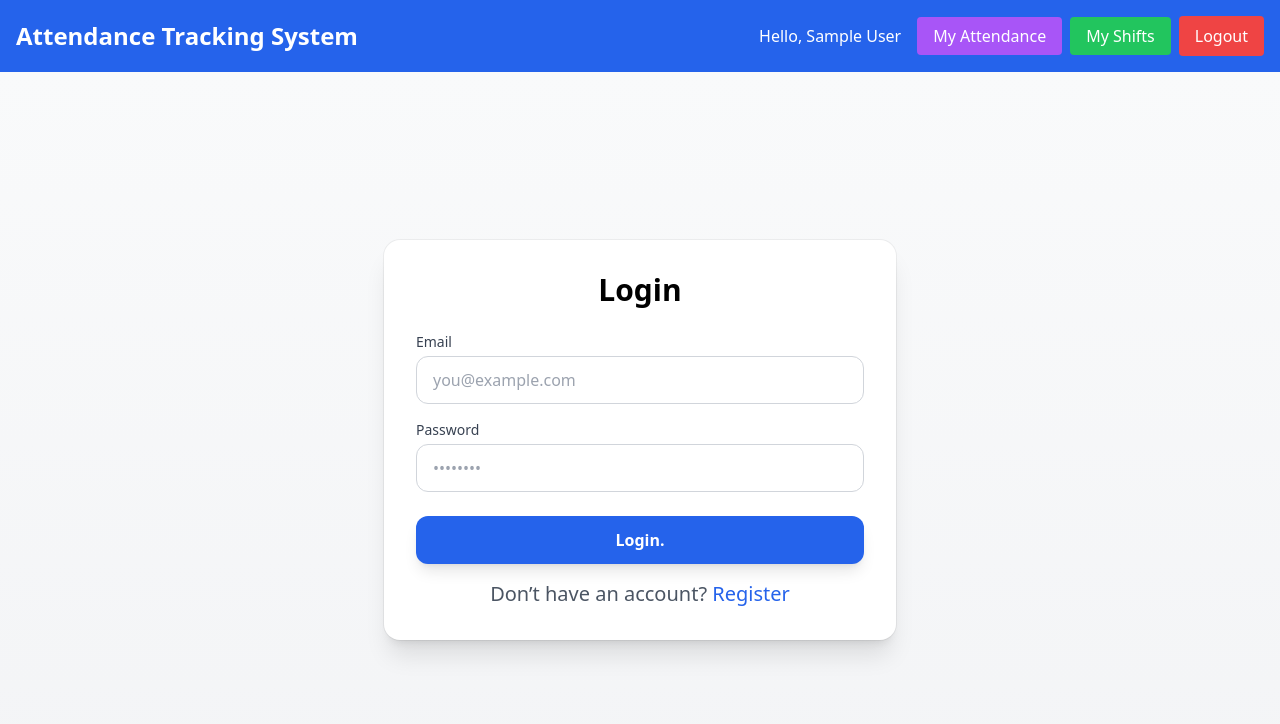
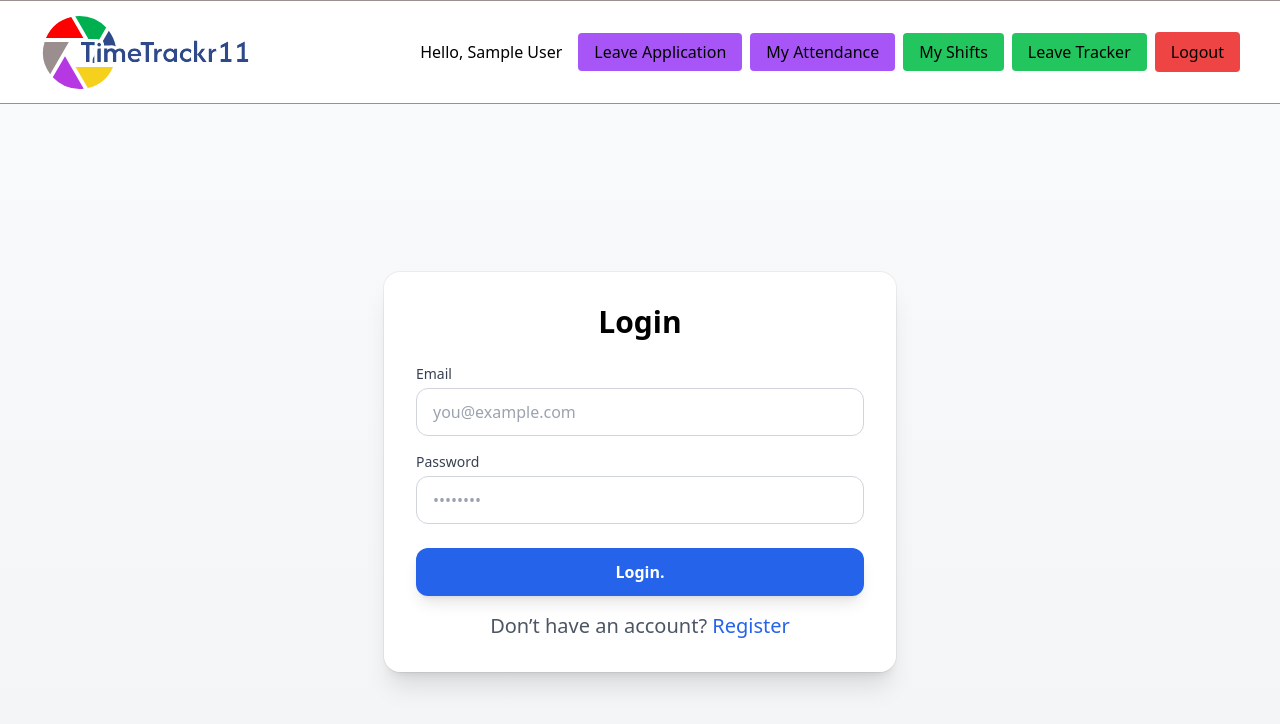
Before and after one commit to jamesR-11/group_11, a React (Create React App) app in the folder frontend/: page /login in a window 1280 px wide. Shown: the top 724 px of the page. Built offline with nearby package versions, Linux system fonts and the light colour scheme; sample sign-in values are in the browser's storage; a web font is replaced by a local one.

Commit message:
Update Navbar

```diff
--- a/frontend/src/components/Navbar.jsx
+++ b/frontend/src/components/Navbar.jsx
@@ -23,30 +23,44 @@ const Navbar = () => {
   };
 
 return (
-    <nav className="bg-blue-600 text-white p-4 flex justify-between items-center">
-      <Link to={user ? "/attendance" : "/"} className="text-2xl font-bold">Attendance Tracking System</Link>
+    <nav className="h-[104px] flex items-center justify-between px-10"
+          style={{
+            borderTop: "1px solid #9A8E8E",
+            borderBottom: "1px solid #9A8E8E",
+            background: "#FFF",
+          }}>
+      <Link to={user ? "/attendance" : "/"}><img src="/timetrackr11_page.svg" alt="TimeTrackr11 Logo" className="h-25 w-25" /></Link>
       <div>
         {user ? (
           <>
             <span className="mr-4">Hello, {user.name}</span>
+            <Link to="/applyLeave" className="bg-purple-500 px-4 py-2 rounded hover:bg-purple-700 mr-2">
+              Leave Application
+            </Link>
             <Link to="/attendance" className="bg-purple-500 px-4 py-2 rounded hover:bg-purple-700 mr-2">
               My Attendance
             </Link>
             <Link to="/shifts" className="bg-green-500 px-4 py-2 rounded hover:bg-green-700 mr-2">
               My Shifts
             </Link>
+            <Link to="/leaveTracker" className="bg-green-500 px-4 py-2 rounded hover:bg-green-700 mr-2">
+              Leave Tracker
+            </Link>
 
             {/* Admin link visible only for the hard-coded admin email */}
             {user && user.email === ADMIN_EMAIL && (
               <>
+                <Link to="/admin/worklist" className="bg-indigo-500 px-3 py-2 rounded mr-2 hover:bg-indigo-600">
+                  Worklist
+                </Link>
+                <Link to="/admin/shifts" className="bg-orange-500 px-3 py-2 rounded mr-2 hover:bg-orange-600">
+                  Schedule Shift
+                </Link>
                 <Link to="/admin/attendance" className="bg-indigo-500 px-3 py-2 rounded mr-2 hover:bg-indigo-600">
-       Attendance Record
+                  Attendance Summary
                 </Link>
                 <Link to="/admin/users" className="bg-teal-500 px-3 py-2 rounded mr-2 hover:bg-teal-600">
-      Manage Users
-    </Link>
-    <Link to="/admin/shifts" className="bg-orange-500 px-3 py-2 rounded mr-2 hover:bg-orange-600">
-      Manage Shifts
+                  Employee Summary
                 </Link>
               </>
             )}
```
Lines whose indentation alone changed are shown as unchanged.
